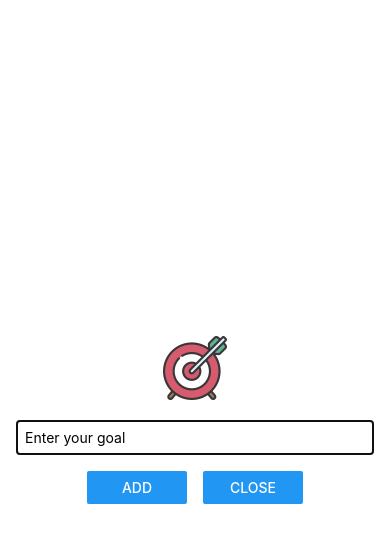
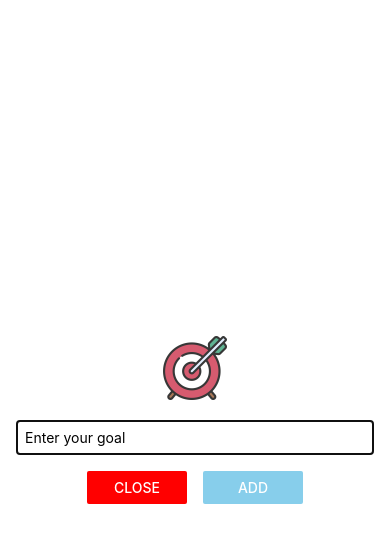
Before and after one commit to JeremyL95/react-native-basic, a React Native app: screen / in a window 390 px wide. Both pictures are taken after a click on the button "ADD NEW GOAL". Shown: the top 542 px of the page. Built offline with nearby package versions, Linux system fonts and the light colour scheme.

Commit message:
tune design

```diff
--- a/App.js
+++ b/App.js
@@ -2,6 +2,7 @@ import { StyleSheet, Text, View, FlatList, Button } from 'react-native';
 import { useState } from 'react';
 import GoalItem from './components/GoalItem.js';
 import GoalInput from './components/GoalInput.js';
+import { StatusBar } from 'expo-status-bar';
 
 export default function App() {
   const [modalVisible, setModalVisible] = useState(false);
@@ -28,11 +29,13 @@ export default function App() {
   }
 
   return (
+    <>
+      <StatusBar style="auto" />
       <View style={styles.container}>
         <View style={styles.btnAdd}>
           <Button
             title="Add New Goal"
-          color="skyblue"
+            color="#87ceeb"
             onPress={handleModalVisibility} />
         </View>
 
@@ -53,6 +56,7 @@ export default function App() {
             alwaysBounceVertical={false} />
         </View>
       </View>
+    </>
   );
 }
 
@@ -61,7 +65,7 @@ const styles = StyleSheet.create({
     flex: 1,
     paddingTop: 50,
     paddingHorizontal: 16,
-    backgroundColor: '#FFF'
+    backgroundColor: '#fff'
   },
   listContainer: {
     flex: 5,
--- a/components/GoalInput.js
+++ b/components/GoalInput.js
@@ -22,11 +22,11 @@ export default function GoalInput(props) {
                 <TextInput style={styles.textInput} placeholder="Enter your goal" onChangeText={goalInputHandler} value={goal} />
 
                 <View style={styles.buttonContainer}>
-                    <View style={styles.button}>
-                        <Button title="Add" onPress={addGoalHandler} />
+                    <View style={styles.btnCancel}>
+                        <Button title="Close" onPress={props.closeModal} color="#ff0000" />
                     </View>
-                    <View style={styles.button}>
-                        <Button title="Close" onPress={props.closeModal} />
+                    <View style={styles.btnAdd}>
+                        <Button title="Add" onPress={addGoalHandler} color="#87ceeb" />
                     </View>
                 </View>
             </View>
@@ -54,9 +54,15 @@ const styles = StyleSheet.create({
         flexDirection: 'row',
         marginTop: 16
     },
-    button: {
+    btnCancel: {
         width: 100,
-        marginHorizontal: 8
+        marginHorizontal: 8,
+        borderRadius: 10,
+    },
+    btnAdd: {
+        width: 100,
+        marginHorizontal: 8,
+        borderRadius: 10
     },
     image: {
         width: 64,
--- a/components/GoalItem.js
+++ b/components/GoalItem.js
@@ -16,7 +16,7 @@ export default function GoalItem(props) {
 const styles = StyleSheet.create({
     listItem: {
         borderRadius: 8,
-        backgroundColor: 'skyblue',
+        backgroundColor: '#87ceeb',
         padding: 8,
         marginBottom: 8,
     },
```
Lines whose indentation alone changed are shown as unchanged.
